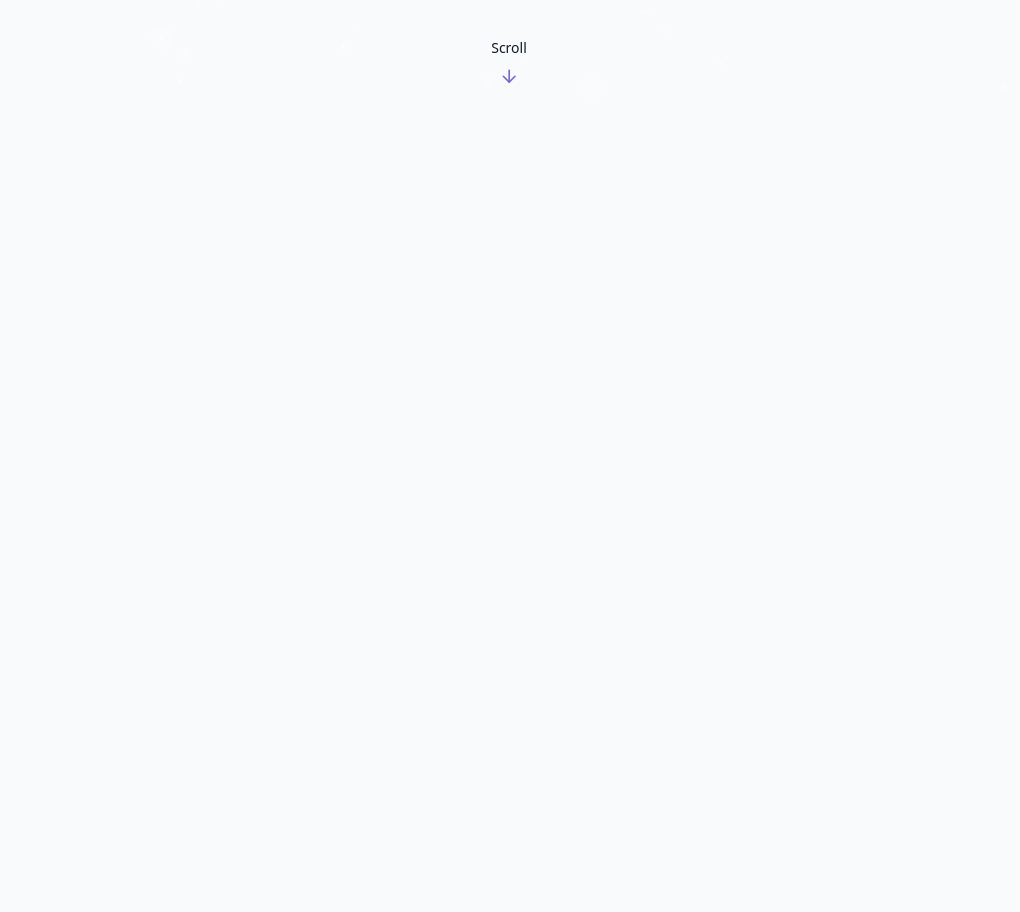
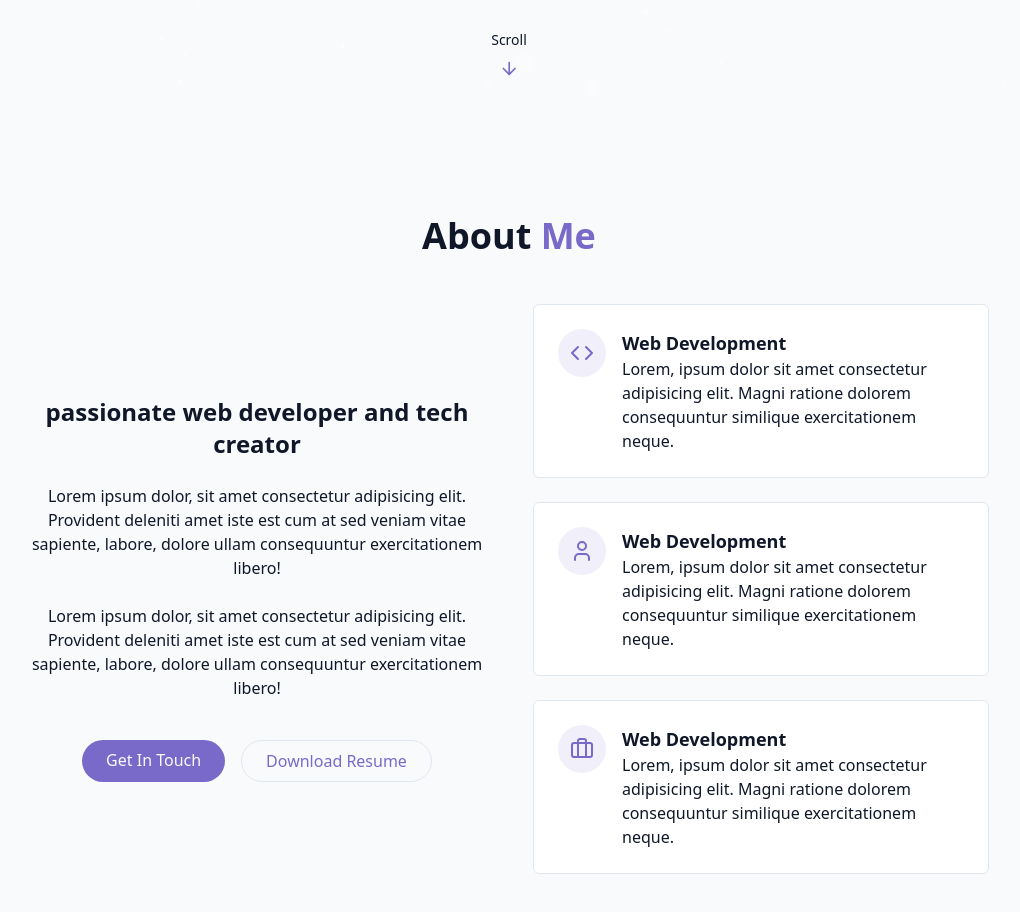
Before and after one commit to nimishaagnihotri01/Portfolio, a React (Vite) app in the folder portfolio/: page / in a window 1280 px wide. Shown: the part 680-1592 px from the top of the page, without its empty margins (131-1151 px from the left). Before the commit the page ends 800 px from the top, so only its background shows below. Built offline with nearby package versions, Linux system fonts and the light colour scheme.

Commit message:
done with the about and home section

```diff
--- /dev/null
+++ b/portfolio/src/components/AboutSection.jsx
@@ -0,0 +1,67 @@
+import { Code, User, Briefcase } from "lucide-react";
+
+
+export const AboutSection =()=>{
+    return <section id="about" className="py-24 px-4 relative">
+    {" "}
+    <div className="container mx-auto max-w-5xl">
+        <h2 className="text-3xl md:text-4xl font-bold mb-12 text-center">
+            About <span className="text-primary">Me</span>
+        </h2>
+        <div className="grid grid-cols-1 md:grid-cols-2 gap-12 items-center">
+            <div className="space-y-6">
+                <h3 className="text-2xl font-semibold">
+                    passionate web developer and tech creator
+                </h3>
+                <p className="text-muted-foreground">Lorem ipsum dolor, sit amet consectetur adipisicing elit. Provident deleniti amet iste est cum at sed veniam vitae sapiente, labore, dolore ullam consequuntur exercitationem libero!</p>
+
+                <p className="text-muted-foreground">Lorem ipsum dolor, sit amet consectetur adipisicing elit. Provident deleniti amet iste est cum at sed veniam vitae sapiente, labore, dolore ullam consequuntur exercitationem libero!</p>
+                <div className="flex flex-col sm:flex-row gap-4 pt-4 justify-center">
+                    <a href="#contact" className="cosmic-button">
+                        {" "}
+                        Get In Touch
+                    </a>
+                    <a href="" className="px-6 py-2 rounded-full border border-primary text-primary hover:bg-primary/10 transition-color duration-300">
+                        Download Resume
+                    </a>
+                </div>
+            </div>
+            <div className="grid grid-cols-1 gap-6">
+                <div className="gradient-border p-6 card-hover">
+                    <div className="flex items-start gap-4">
+                        <div className="p-3 rounded-full bg-primary/10">
+                            <Code className="h-6 w-6 text-primary"/>
+                        </div>
+                        <div className="text-left">
+                            <h4 className="font-semibold text-lg">Web Development</h4>
+                            <p className="text-muted-foreground">Lorem, ipsum dolor sit amet consectetur adipisicing elit. Magni ratione dolorem consequuntur similique exercitationem neque.</p>
+                        </div>
+                    </div>
+                </div>
+                <div className="gradient-border p-6 card-hover">
+                    <div className="flex items-start gap-4">
+                        <div className="p-3 rounded-full bg-primary/10">
+                            <User className="h-6 w-6 text-primary"/>
+                        </div>
+                        <div className="text-left">
+                            <h4 className="font-semibold text-lg">Web Development</h4>
+                            <p className="text-muted-foreground">Lorem, ipsum dolor sit amet consectetur adipisicing elit. Magni ratione dolorem consequuntur similique exercitationem neque.</p>
+                        </div>
+                    </div>
+                </div>
+                <div className="gradient-border p-6 card-hover">
+                    <div className="flex items-start gap-4">
+                        <div className="p-3 rounded-full bg-primary/10">
+                            <Briefcase className="h-6 w-6 text-primary"/>
+                        </div>
+                        <div className="text-left">
+                            <h4 className="font-semibold text-lg">Web Development</h4>
+                            <p className="text-muted-foreground">Lorem, ipsum dolor sit amet consectetur adipisicing elit. Magni ratione dolorem consequuntur similique exercitationem neque.</p>
+                        </div>
+                    </div>
+                </div>
+            </div>
+        </div>
+    </div>
+    </section>;
+}
--- a/portfolio/src/pages/Home.jsx
+++ b/portfolio/src/pages/Home.jsx
@@ -2,6 +2,7 @@
 import { StarBackground } from "../components/StarBackground";
 import { Navbar } from "../components/Navbar";
 import { HeroSection } from "../components/HeroSection";
+import { AboutSection } from "../components/AboutSection";
 export const Home=()=>{
 
     return <div className="min-h-screen bg-background text-foreground overflow-x-hidden">
@@ -10,6 +11,7 @@
         <Navbar/>
         <main>
             <HeroSection/>
+            <AboutSection/>
         </main>
     </div>;
 }
```
Also changed, not shown: portfolio/src/components/SkillsSection.jsx (added).
